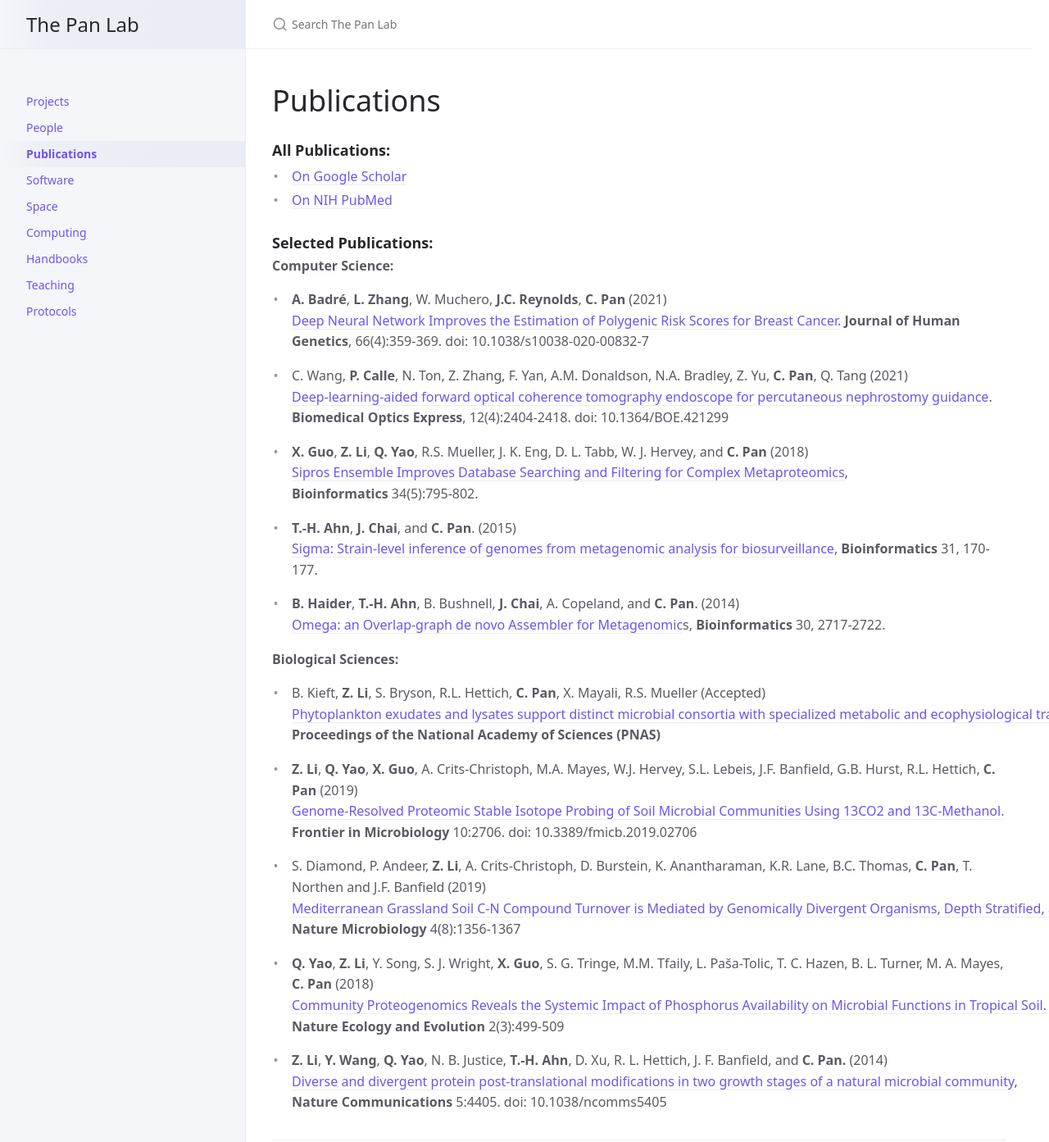
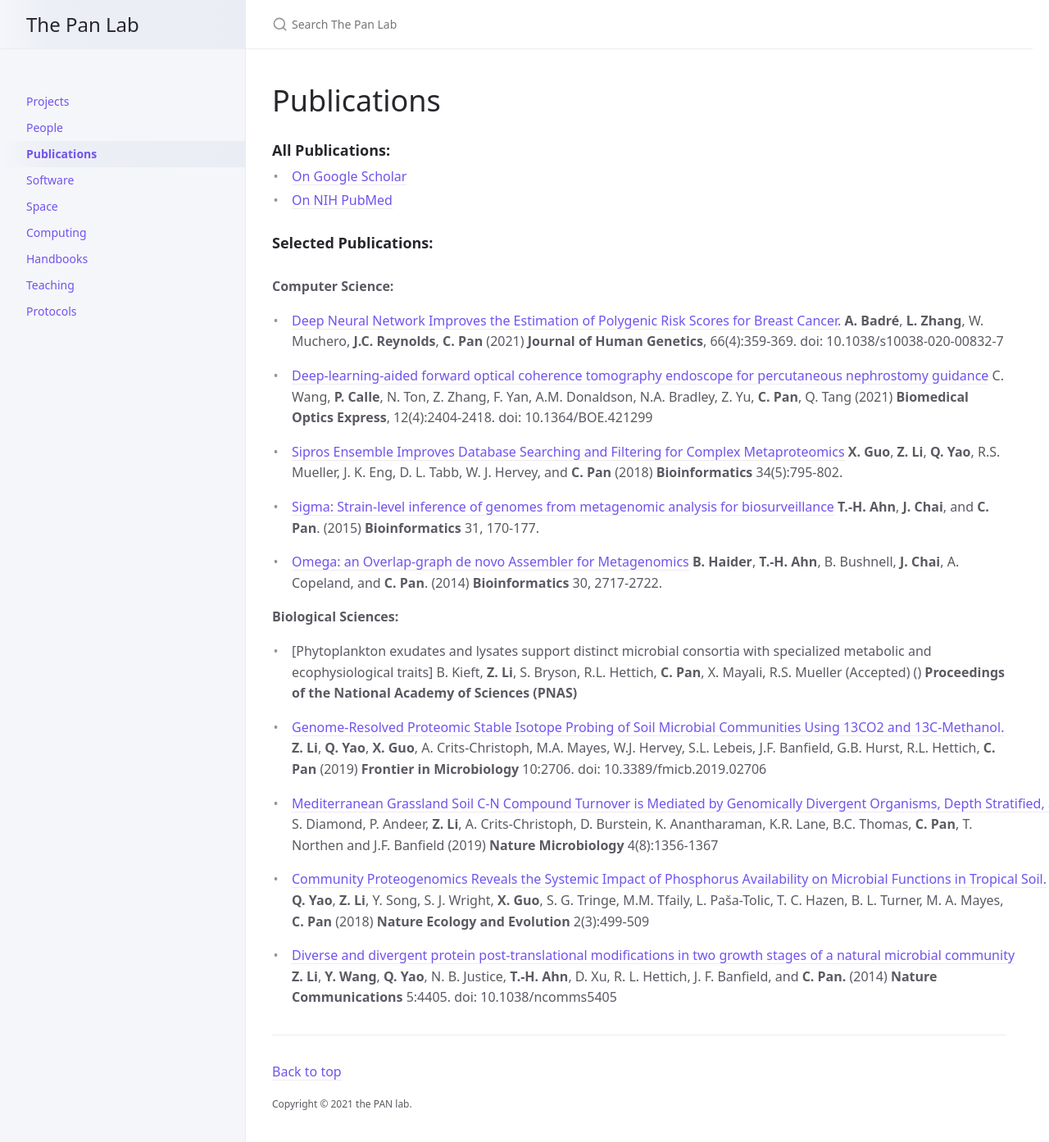
Before and after one commit to thepanlab/thepanlab.github.io, a Jekyll site: the page built from docs/publications.md, in a window 1280 px wide and 1400 px high. Shown: the top 1393 px of the window at 82% size. Built offline with Jekyll 4.4.1, drawn with Linux system fonts in a browser that asks for light colours.

Commit message:
Update publications.md

```diff
--- a/docs/publications.md
+++ b/docs/publications.md
@@ -10,28 +10,28 @@
 - [On NIH PubMed](https://pubmed.ncbi.nlm.nih.gov/?term=Chongle+Pan+%5BAuthor%5D&sort=date)
 
 ### **Selected Publications:**
-
+\
 **Computer Science:**
 
-- **A. Badré**, **L. Zhang**, W. Muchero, **J.C. Reynolds**, **C. Pan** (2021) [Deep Neural Network Improves the Estimation of Polygenic Risk Scores for Breast Cancer.](https://www.nature.com/articles/s10038-020-00832-7) **Journal of Human Genetics**, 66(4):359-369. doi: 10.1038/s10038-020-00832-7
+- [Deep Neural Network Improves the Estimation of Polygenic Risk Scores for Breast Cancer.](https://www.nature.com/articles/s10038-020-00832-7) **A. Badré**, **L. Zhang**, W. Muchero, **J.C. Reynolds**, **C. Pan** (2021) **Journal of Human Genetics**, 66(4):359-369. doi: 10.1038/s10038-020-00832-7
 
-- C. Wang, **P. Calle**, N. Ton, Z. Zhang, F. Yan, A.M. Donaldson, N.A. Bradley, Z. Yu, **C. Pan**, Q. Tang (2021) [Deep-learning-aided forward optical coherence tomography endoscope for percutaneous nephrostomy guidance](https://www.osapublishing.org/boe/fulltext.cfm?uri=boe-12-4-2404&id=449681). **Biomedical Optics Express**, 12(4):2404-2418. doi: 10.1364/BOE.421299
+- [Deep-learning-aided forward optical coherence tomography endoscope for percutaneous nephrostomy guidance](https://www.osapublishing.org/boe/fulltext.cfm?uri=boe-12-4-2404&id=449681) C. Wang, **P. Calle**, N. Ton, Z. Zhang, F. Yan, A.M. Donaldson, N.A. Bradley, Z. Yu, **C. Pan**, Q. Tang (2021)  **Biomedical Optics Express**, 12(4):2404-2418. doi: 10.1364/BOE.421299
 
-- **X. Guo**, **Z. Li**, **Q. Yao**, R.S. Mueller, J. K. Eng, D. L. Tabb, W. J. Hervey, and **C. Pan** (2018) [Sipros Ensemble Improves Database Searching and Filtering for Complex Metaproteomics](https://academic.oup.com/bioinformatics/article/34/5/795/4209993), **Bioinformatics** 34(5):795-802.
+- [Sipros Ensemble Improves Database Searching and Filtering for Complex Metaproteomics](https://academic.oup.com/bioinformatics/article/34/5/795/4209993) **X. Guo**, **Z. Li**, **Q. Yao**, R.S. Mueller, J. K. Eng, D. L. Tabb, W. J. Hervey, and **C. Pan** (2018) **Bioinformatics** 34(5):795-802.
 
-- **T.-H. Ahn**, **J. Chai**, and **C. Pan**. (2015) [Sigma: Strain-level inference of genomes from metagenomic analysis for biosurveillance](https://academic.oup.com/bioinformatics/article-lookup/doi/10.1093/bioinformatics/btu641), **Bioinformatics** 31, 170-177.
+- [Sigma: Strain-level inference of genomes from metagenomic analysis for biosurveillance](https://academic.oup.com/bioinformatics/article-lookup/doi/10.1093/bioinformatics/btu641) **T.-H. Ahn**, **J. Chai**, and **C. Pan**. (2015)  **Bioinformatics** 31, 170-177.
 
-- **B. Haider**, **T.-H. Ahn**, B. Bushnell, **J. Chai**, A. Copeland, and **C. Pan**. (2014) [Omega: an Overlap-graph de novo Assembler for Metagenomic](https://academic.oup.com/bioinformatics/article-lookup/doi/10.1093/bioinformatics/btu395)s, **Bioinformatics** 30, 2717-2722.
+- [Omega: an Overlap-graph de novo Assembler for Metagenomics](https://academic.oup.com/bioinformatics/article-lookup/doi/10.1093/bioinformatics/btu395) **B. Haider**, **T.-H. Ahn**, B. Bushnell, **J. Chai**, A. Copeland, and **C. Pan**. (2014) **Bioinformatics** 30, 2717-2722.
 
 **Biological Sciences:**
 
 
-- B. Kieft, **Z. Li**, S. Bryson, R.L. Hettich, **C. Pan**, X. Mayali, R.S. Mueller (Accepted) [Phytoplankton exudates and lysates support distinct microbial consortia with specialized metabolic and ecophysiological traits]() **Proceedings of the National Academy of Sciences (PNAS)**
+- [Phytoplankton exudates and lysates support distinct microbial consortia with specialized metabolic and ecophysiological traits] B. Kieft, **Z. Li**, S. Bryson, R.L. Hettich, **C. Pan**, X. Mayali, R.S. Mueller (Accepted) () **Proceedings of the National Academy of Sciences (PNAS)**
 
-- **Z. Li**, **Q. Yao**, **X. Guo**, A. Crits-Christoph, M.A. Mayes, W.J. Hervey, S.L. Lebeis, J.F. Banfield, G.B. Hurst, R.L. Hettich, **C. Pan** (2019) [Genome-Resolved Proteomic Stable Isotope Probing of Soil Microbial Communities Using 13CO2 and 13C-Methanol.](https://www.frontiersin.org/articles/10.3389/fmicb.2019.02706/full) **Frontier in Microbiology** 10:2706. doi: 10.3389/fmicb.2019.02706
+- [Genome-Resolved Proteomic Stable Isotope Probing of Soil Microbial Communities Using 13CO2 and 13C-Methanol.](https://www.frontiersin.org/articles/10.3389/fmicb.2019.02706/full) **Z. Li**, **Q. Yao**, **X. Guo**, A. Crits-Christoph, M.A. Mayes, W.J. Hervey, S.L. Lebeis, J.F. Banfield, G.B. Hurst, R.L. Hettich, **C. Pan** (2019) **Frontier in Microbiology** 10:2706. doi: 10.3389/fmicb.2019.02706
 
-- S. Diamond, P. Andeer, **Z. Li**, A. Crits-Christoph, D. Burstein, K. Anantharaman, K.R. Lane, B.C. Thomas, **C. Pan**, T. Northen and J.F. Banfield (2019) [Mediterranean Grassland Soil C-N Compound Turnover is Mediated by Genomically Divergent Organisms, Depth Stratified, and Rainfall Dependent.](https://www.nature.com/articles/s41564-019-0449-y) **Nature Microbiology** 4(8):1356-1367
+- [Mediterranean Grassland Soil C-N Compound Turnover is Mediated by Genomically Divergent Organisms, Depth Stratified, and Rainfall Dependent.](https://www.nature.com/articles/s41564-019-0449-y) S. Diamond, P. Andeer, **Z. Li**, A. Crits-Christoph, D. Burstein, K. Anantharaman, K.R. Lane, B.C. Thomas, **C. Pan**, T. Northen and J.F. Banfield (2019) **Nature Microbiology** 4(8):1356-1367
 
-- **Q. Yao**, **Z. Li**, Y. Song, S. J. Wright, **X. Guo**, S. G. Tringe, M.M. Tfaily, L. Paša-Tolic, T. C. Hazen, B. L. Turner, M. A. Mayes, **C. Pan** (2018) [Community Proteogenomics Reveals the Systemic Impact of Phosphorus Availability on Microbial Functions in Tropical Soil.](https://www.nature.com/articles/s41559-017-0463-5) **Nature Ecology and Evolution** 2(3):499-509
+- [Community Proteogenomics Reveals the Systemic Impact of Phosphorus Availability on Microbial Functions in Tropical Soil.](https://www.nature.com/articles/s41559-017-0463-5) **Q. Yao**, **Z. Li**, Y. Song, S. J. Wright, **X. Guo**, S. G. Tringe, M.M. Tfaily, L. Paša-Tolic, T. C. Hazen, B. L. Turner, M. A. Mayes, **C. Pan** (2018) **Nature Ecology and Evolution** 2(3):499-509
 
-- **Z. Li**, **Y. Wang**, **Q. Yao**, N. B. Justice, **T.-H. Ahn**, D. Xu, R. L. Hettich, J. F. Banfield, and **C. Pan.** (2014) [Diverse and divergent protein post-translational modifications in two growth stages of a natural microbial community](https://www.nature.com/articles/ncomms5405), **Nature Communications** 5:4405. doi: 10.1038/ncomms5405
+- [Diverse and divergent protein post-translational modifications in two growth stages of a natural microbial community](https://www.nature.com/articles/ncomms5405) **Z. Li**, **Y. Wang**, **Q. Yao**, N. B. Justice, **T.-H. Ahn**, D. Xu, R. L. Hettich, J. F. Banfield, and **C. Pan.** (2014)  **Nature Communications** 5:4405. doi: 10.1038/ncomms5405
```
